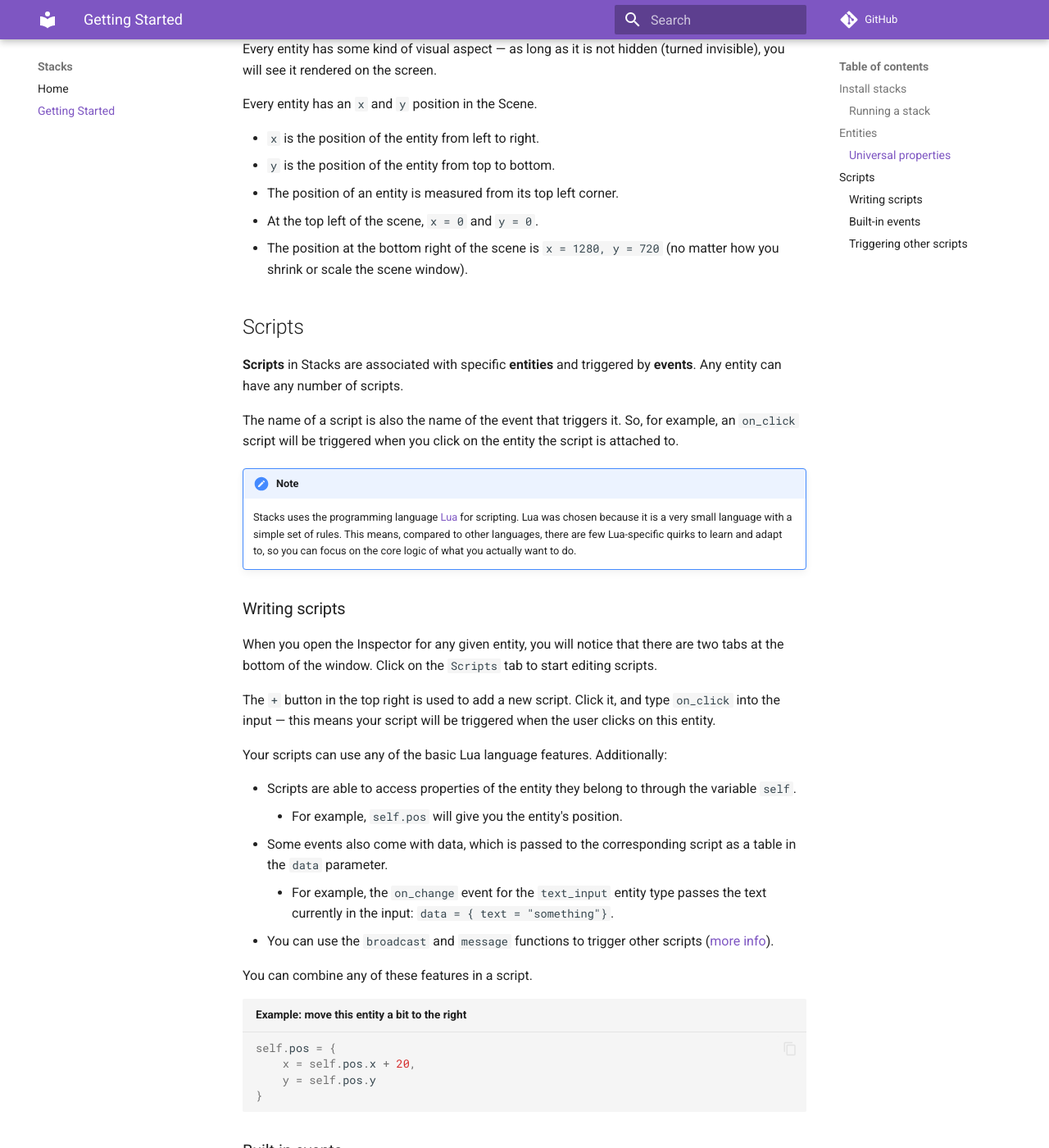
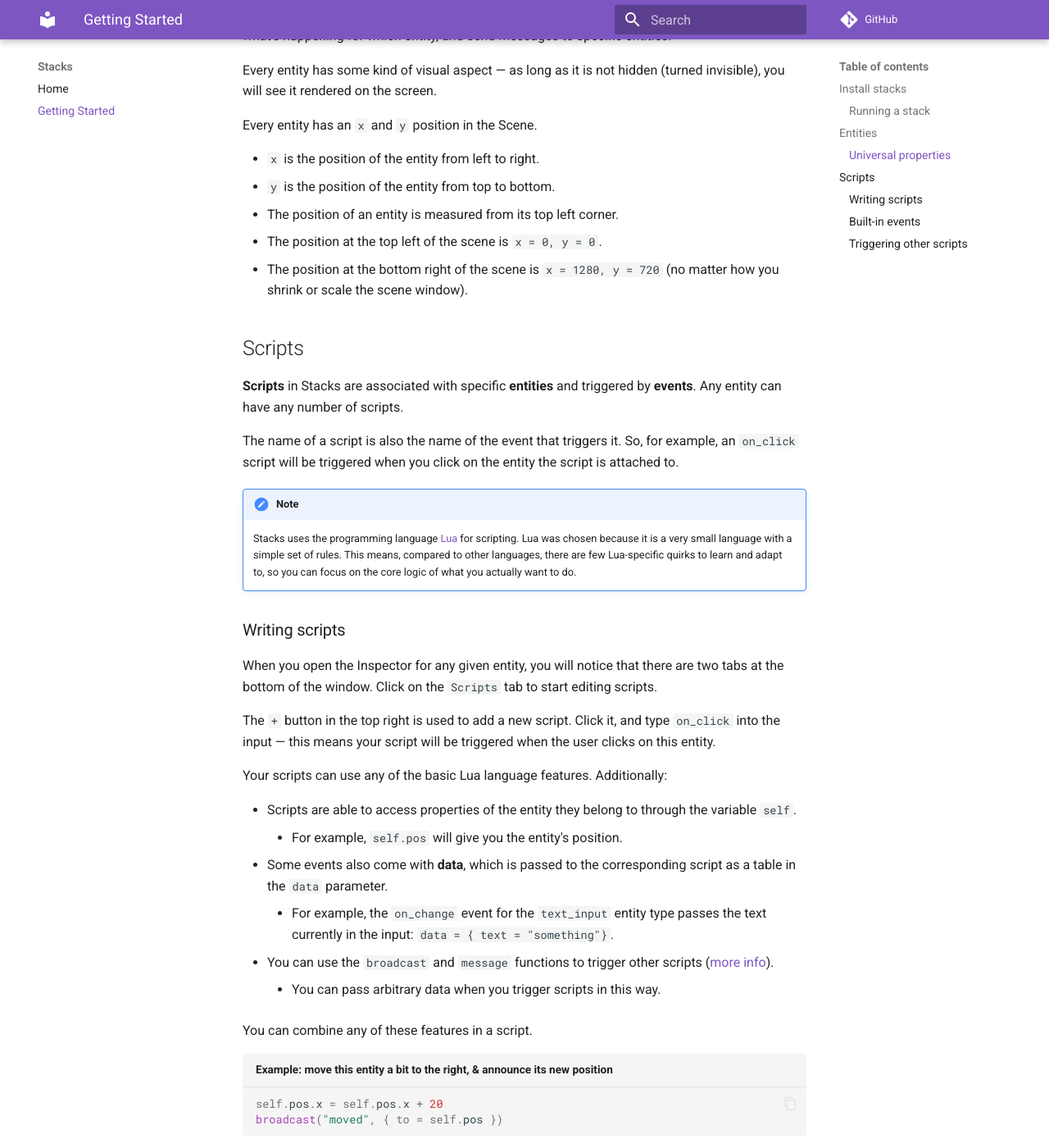
Before and after one commit to moritree/stacks, an MkDocs documentation site: the page built from docs/getting-started.md, in a window 1280 px wide and 1400 px high, scrolled down 971 px. Shown: the whole window at 82% size. Built offline with MkDocs 1.6.1 and Material for MkDocs 9.7.7, drawn with Linux system fonts in a browser that asks for light colours; comment, search, counter and statistics services are not loaded.

Commit message:
Update docs sliiiightly

````diff
--- a/docs/getting-started.md
+++ b/docs/getting-started.md
@@ -29,7 +29,8 @@
 
 ### Universal properties
 
-Every entity has a unique `id`, which is a *string*. (1)
+Every entity has a unique `id`, which is a *string*. (1) This is used to identify entities
+so you can tell what's happening for which entity, and send messages to specific entities.
 { .annotate }
 
 1.  A piece of text — a "string" of zero or more characters.
@@ -44,7 +45,7 @@
 - `x` is the position of the entity from left to right.
 - `y` is the position of the entity from top to bottom.
 - The position of an entity is measured from its top left corner.
-- At the top left of the scene, `x = 0` and `y = 0`.
+- The position at the top left of the scene is `x = 0, y = 0`.
 - The position at the bottom right of the scene is `x = 1280, y = 720`
   (no matter how you shrink or scale the scene window).
 
@@ -71,18 +72,17 @@
 
 - Scripts are able to access properties of the entity they belong to through the variable `self`.
     - For example, `self.pos` will give you the entity's position.
-- Some events also come with data, which is passed to the corresponding script as a table in the `data` parameter.
+- Some events also come with **data**, which is passed to the corresponding script as a table in the `data` parameter.
     - For example, the `on_change` event for the `text_input` entity type passes the text currently in the input:
     `data = { text = "something"}`.
 - You can use the `broadcast` and `message` functions to trigger other scripts ([more info](#triggering-other-scripts)).
+    - You can pass arbitrary data when you trigger scripts in this way.
 
 You can combine any of these features in a script.
 
-```lua title="Example: move this entity a bit to the right"
-self.pos = {
-    x = self.pos.x + 20,
-    y = self.pos.y
-}
+```lua title="Example: move this entity a bit to the right, & announce its new position"
+self.pos.x = self.pos.x + 20
+broadcast("moved", { to = self.pos })
 ```
 
 ### Built-in events
````
